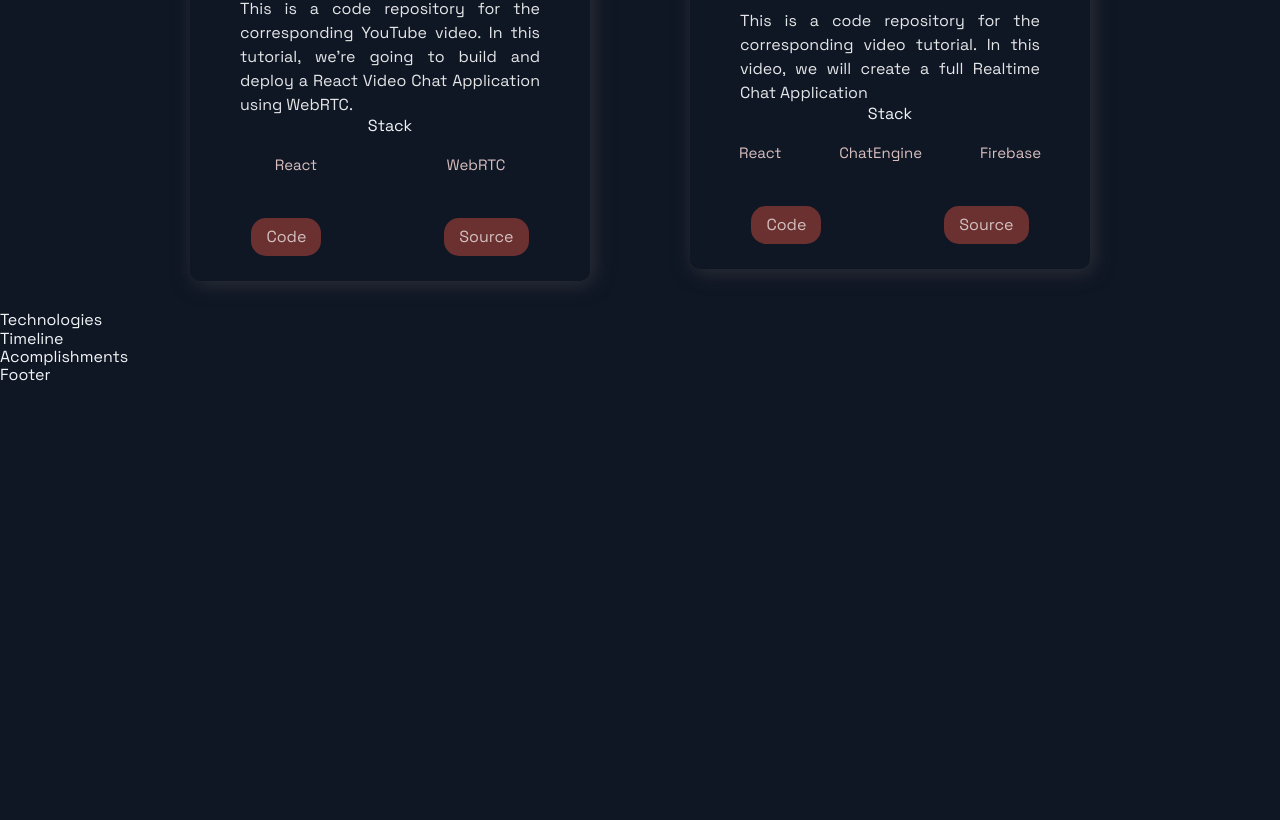
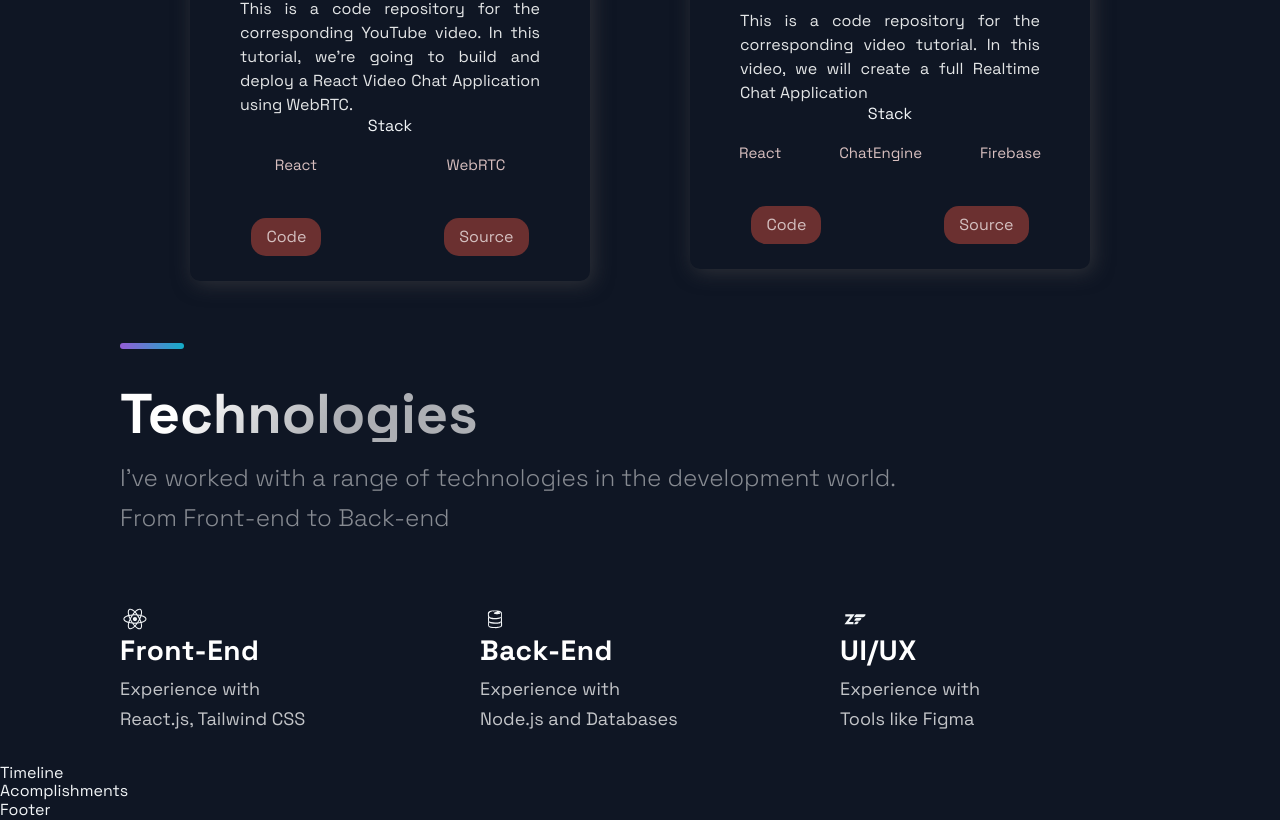
Before and after one commit to Nyakamba/portfolio_website, a Next.js app: page / in a window 1280 px wide. Shown: the part 1931-2751 px from the top of the page. Before the commit the page ends 2316 px from the top, so only its background shows below. Built offline with nearby package versions, Linux system fonts and the light colour scheme.

Commit message:
Technologies.js

```diff
--- a/src/components/Technologies/Technologies.js
+++ b/src/components/Technologies/Technologies.js
@@ -1,12 +1,62 @@
-import React from 'react';
-import { DiFirebase, DiReact, DiZend } from 'react-icons/di';
-import { Section, SectionDivider, SectionText, SectionTitle } from '../../styles/GlobalComponents';
-import { List, ListContainer, ListItem, ListParagraph, ListTitle } from './TechnologiesStyles';
+import React from "react";
+import { DiFirebase, DiReact, DiZend } from "react-icons/di";
+import {
+  Section,
+  SectionDivider,
+  SectionText,
+  SectionTitle,
+} from "../../styles/GlobalComponents";
+import {
+  List,
+  ListContainer,
+  ListItem,
+  ListParagraph,
+  ListTitle,
+} from "./TechnologiesStyles";
 
-const Technologies = () =>  (
-  <div>
-    Technologies
-  </div>
+const Technologies = () => (
+  <Section id="tech">
+    <SectionDivider />
+    <br />
+    <br />
+    <SectionTitle>Technologies</SectionTitle>
+    <SectionText>
+      I've worked with a range of technologies in the development world. From
+      Front-end to Back-end
+    </SectionText>
+    <List>
+      <ListItem>
+        <DiReact size={"3rem"} />
+        <ListContainer>
+          <ListTitle>Front-End</ListTitle>
+          <ListParagraph>
+            Experience with <br />
+            React.js, Tailwind CSS
+          </ListParagraph>
+        </ListContainer>
+      </ListItem>
+      <ListItem>
+        <DiFirebase size={"3rem"} />
+        <ListContainer>
+          <ListTitle>Back-End</ListTitle>
+          <ListParagraph>
+            Experience with <br />
+            Node.js and Databases
+          </ListParagraph>
+        </ListContainer>
+      </ListItem>
+      <ListItem>
+        <DiZend size={"3rem"} />
+        <ListContainer>
+          <ListTitle>UI/UX</ListTitle>
+          <ListParagraph>
+            Experience with <br />
+            Tools like Figma
+          </ListParagraph>
+        </ListContainer>
+      </ListItem>
+    </List>
+  </Section>
 );
 
 export default Technologies;
```
